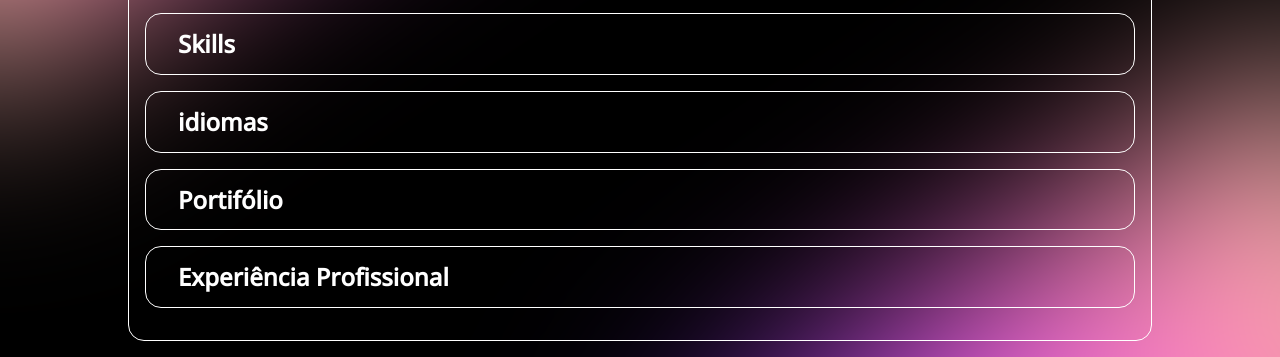
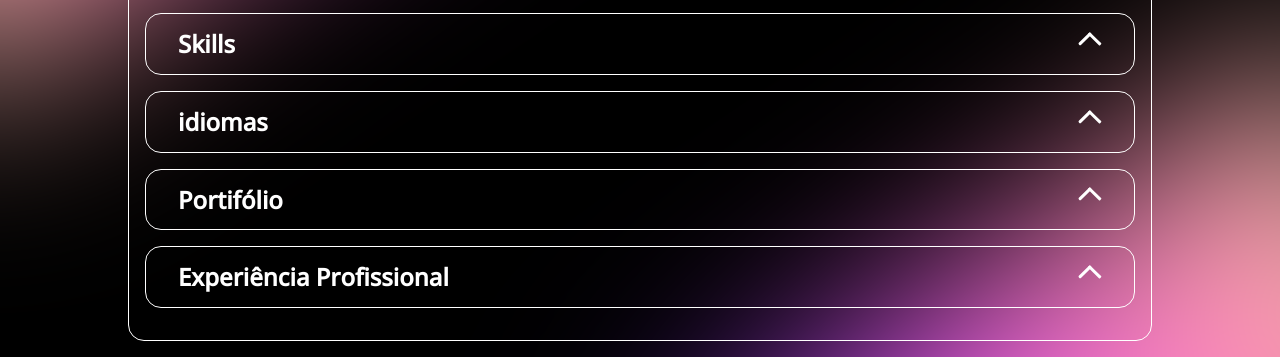
Before and after one commit to Matsum-e/new, a plain HTML site: page index.html in a window 1280 px wide. Shown: the part 331-688 px from the top of the page. Drawn offline with nearby package versions, Linux system fonts and the light colour scheme; no server answers.

Commit message:
Update acordeon.css2

```diff
--- a/assets/css/acordeon.css
+++ b/assets/css/acordeon.css
@@ -37,7 +37,7 @@
     height: 1.5rem;
     background-repeat: no-repeat;
     background-size: contain;
-    background-image: url('../assets/img/icons/arrow-top.svg');
+    background-image: url('../img/icons/arrow-top.svg');
     transition: .25s;
 
 }
```
